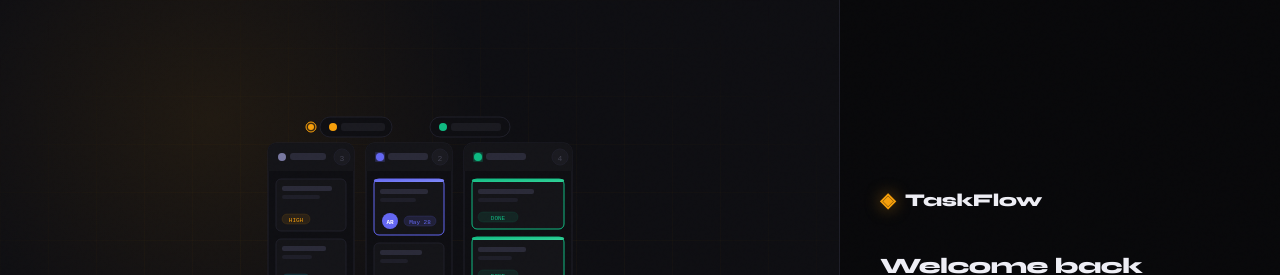
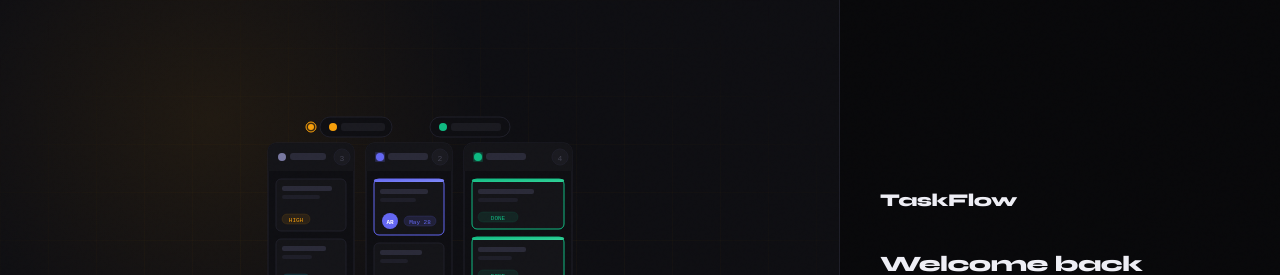
Before and after one commit to Aryan457dwivedi/taskflow, a website: page public/index.html in a window 1280 px wide. Shown: the top 275 px of the page. Drawn offline with Linux system fonts and the light colour scheme.

Commit message:
Update index.html

```diff
--- a/public/index.html
+++ b/public/index.html
@@ -151,7 +151,7 @@
     <div class="auth-right">
       <div class="auth-container">
         <div class="auth-brand">
-          <span class="brand-icon">◈</span>
+
           <span class="brand-name">TaskFlow</span>
         </div>
 
```
